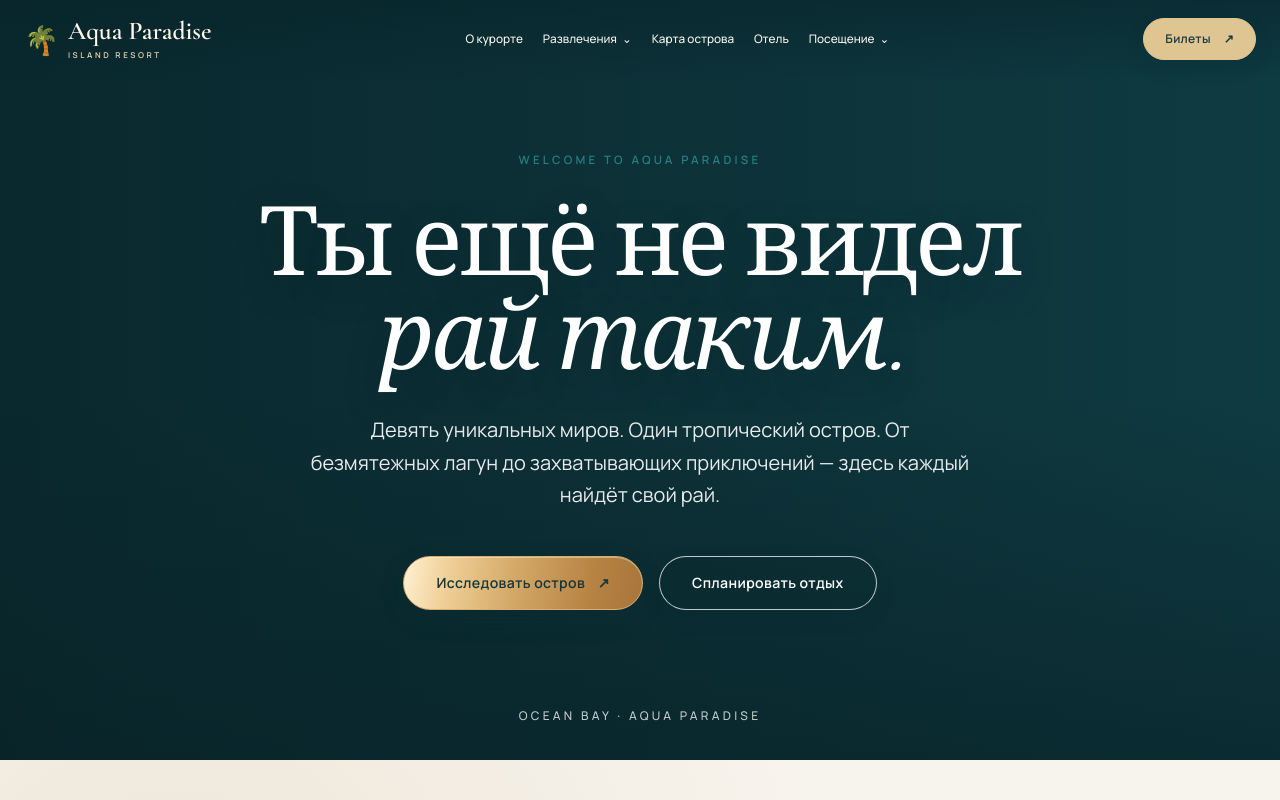
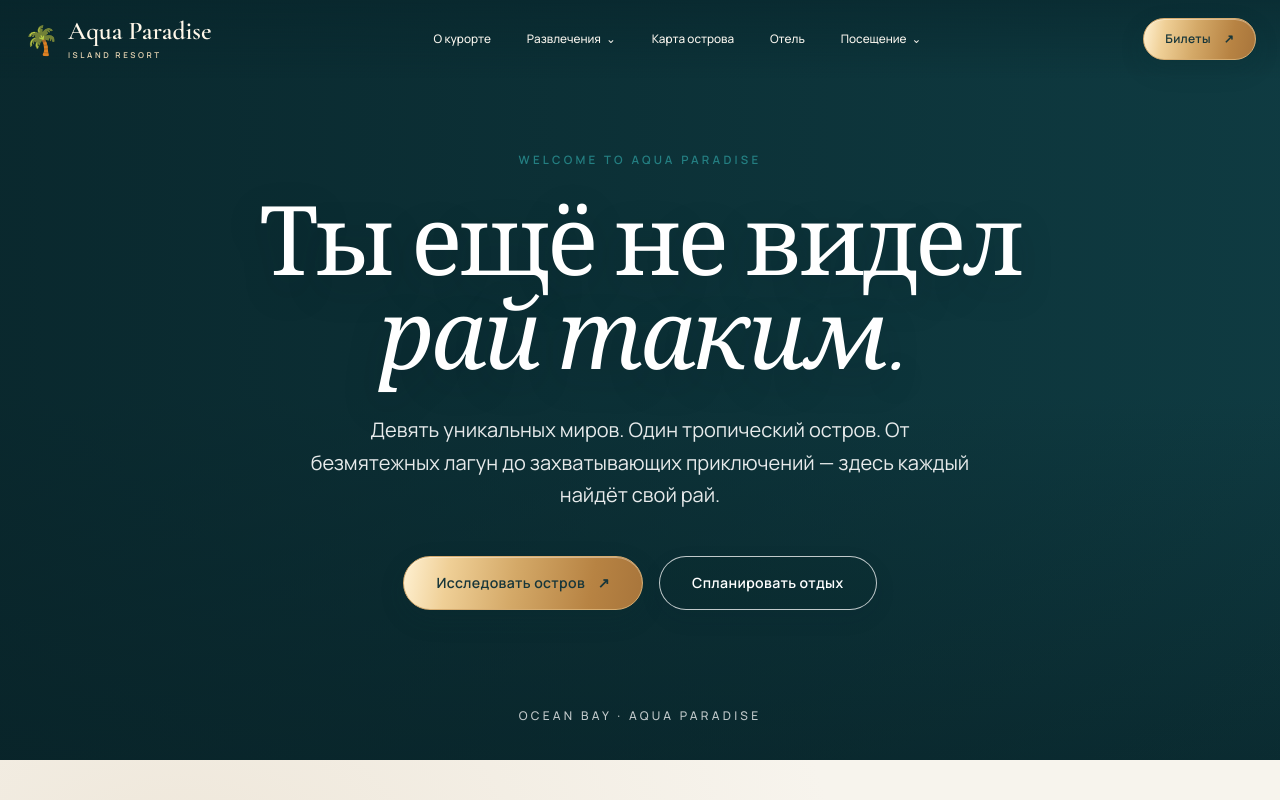
Before and after one commit to raccoonforge/aqua-paradise-resort, a React (Vite) app: page / in a window 1280 px wide. Shown: the top 800 px of the page. Built offline with nearby package versions, Linux system fonts and the light colour scheme.

Commit message:
style: match ticket gradient, strengthen menu hover and fade header on scroll

```diff
--- a/src/index.css
+++ b/src/index.css
@@ -349,3 +349,41 @@ body {
 @media (prefers-reduced-motion: reduce) {
   .apr-site-header, .apr-nav-link::after, .apr-mobile-drawer { transition: none; animation: none; }
 }
+
+/* Header refinement — transparent on scroll, stronger hover contrast, unified CTA. */
+.apr-site-header--solid {
+  background: linear-gradient(180deg, rgba(5,32,38,.77) 0%, rgba(5,32,38,.34) 58%, rgba(5,32,38,.12) 100%);
+  backdrop-filter: blur(9px);
+  -webkit-backdrop-filter: blur(9px);
+  box-shadow: none;
+}
+.apr-site-header--solid .apr-site-header__inner { min-height: 78px; }
+.apr-site-nav { position: relative; z-index: 1; }
+.apr-nav-link { padding: 10px 8px; border-radius: 7px; transition: background .2s ease, color .2s ease; }
+.apr-nav-link:hover, .apr-nav-link:focus-visible, .apr-nav-dropdown[open] > .apr-nav-link {
+  background: rgba(5,28,33,.54);
+  color: #f9dfb1;
+}
+.apr-nav-link::after { left: 8px; bottom: 5px; }
+.apr-nav-dropdown__panel {
+  top: calc(100% + 5px);
+  background: #103c43;
+  border-color: rgba(225,190,128,.35);
+  box-shadow: 0 18px 40px rgba(0,22,28,.35);
+  backdrop-filter: none;
+}
+.apr-nav-dropdown__panel button:hover, .apr-nav-dropdown__panel button:focus-visible {
+  background: #24565b;
+}
+.apr-menu-icon { width: 22px; height: 22px; flex: 0 0 22px; color: #e6c58e; }
+.apr-site-header .apr-header-tickets, .apr-mobile-drawer .apr-mobile-tickets {
+  background: linear-gradient(100deg, #fff1d2 0%, #efcf96 19%, #d4a968 46%, #b78343 78%, #a8753b 100%);
+  border: 1px solid #d6ac70;
+  color: #17363a;
+  box-shadow: inset 0 1px 0 rgba(255,255,255,.36), 0 9px 24px rgba(10,45,47,.17);
+}
+.apr-site-header .apr-header-tickets:hover, .apr-mobile-drawer .apr-mobile-tickets:hover {
+  background: linear-gradient(100deg, #fff5df 0%, #f3d9a8 19%, #dfb87a 46%, #c29252 78%, #b28146 100%);
+  border-color: #e0b981;
+}
+@media (prefers-reduced-motion: reduce) { .apr-nav-link { transition: none; } }
```
